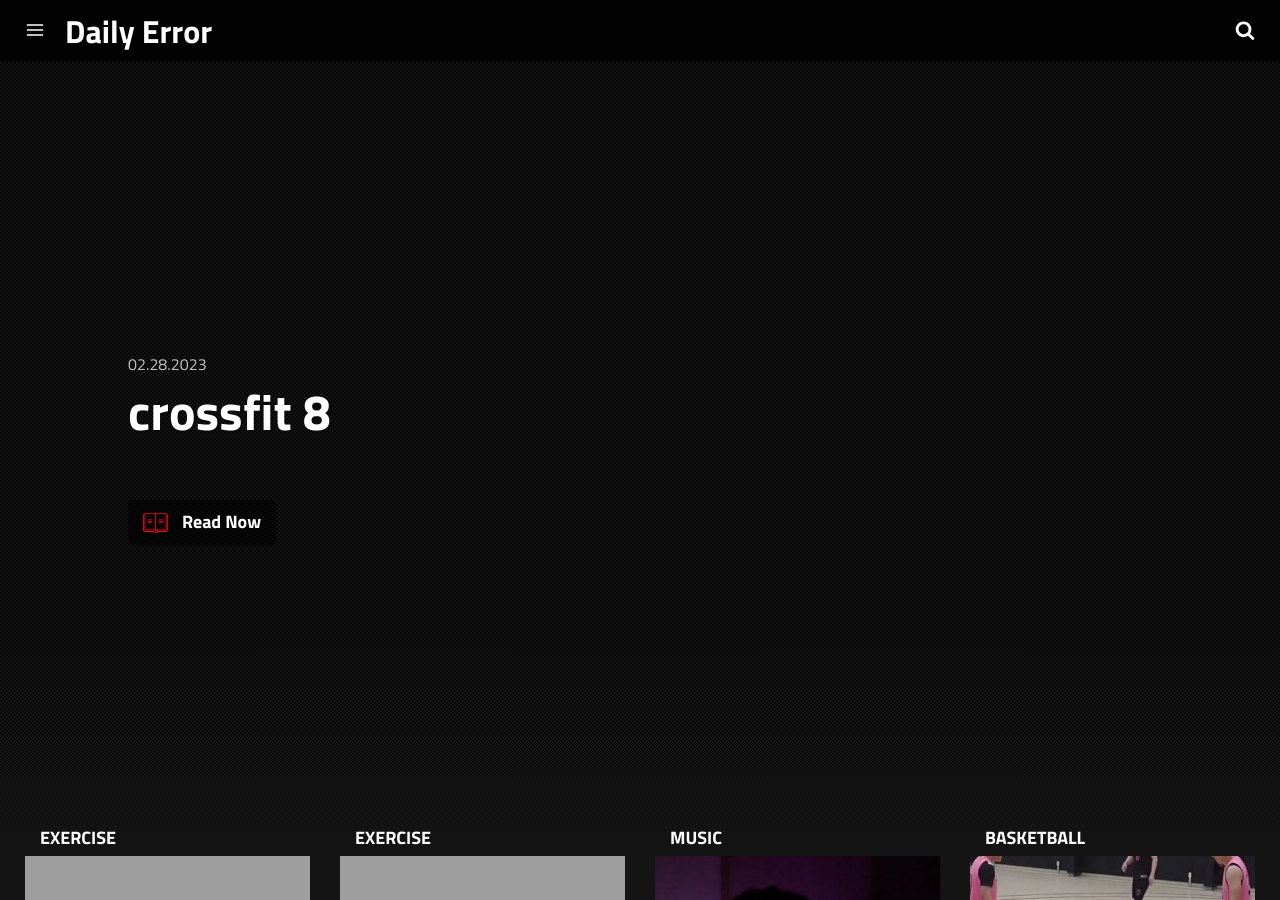
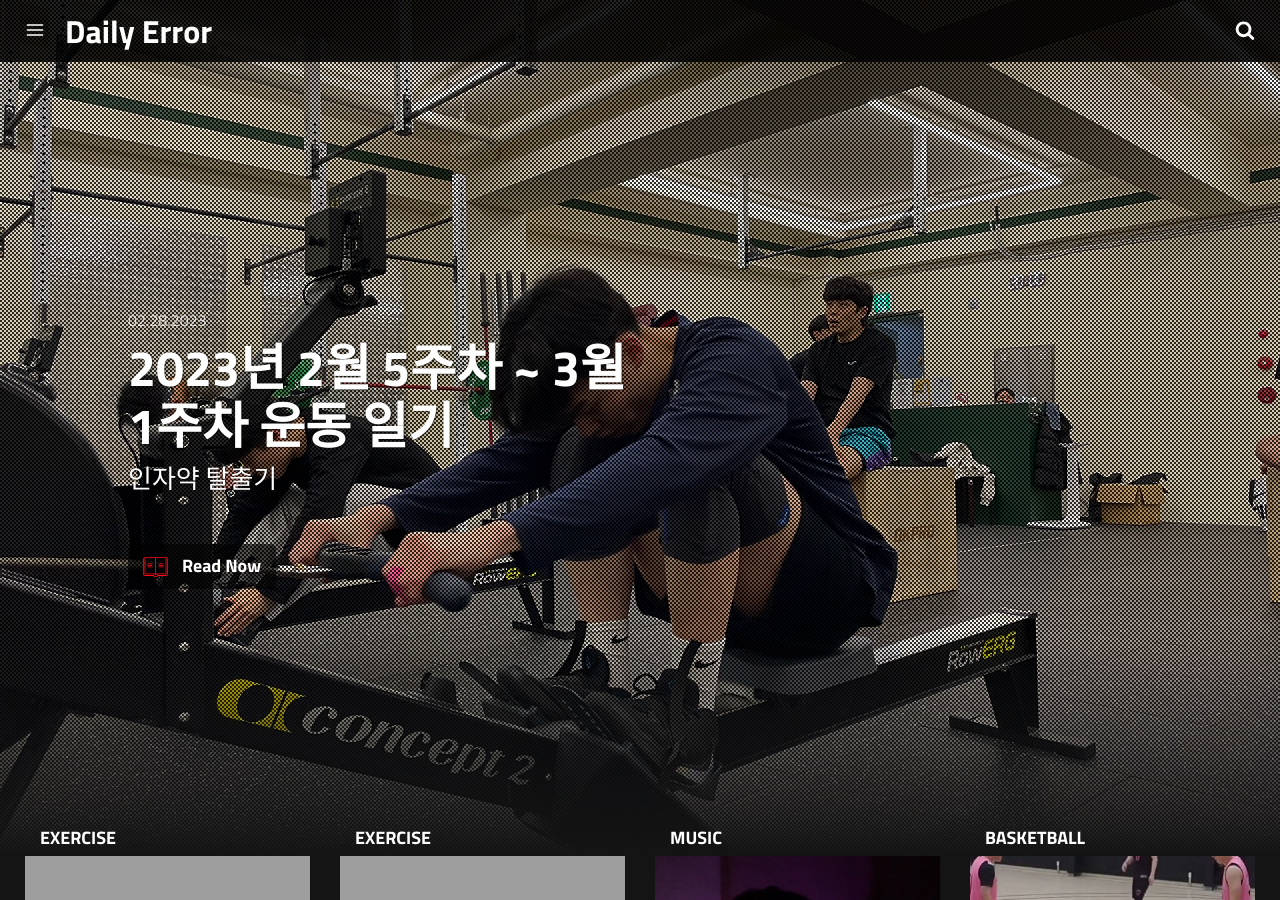
Before and after one commit to wgmin0416/wgmin0416.github.io, a Jekyll site: the page built from index.html, in a window 1280 px wide and 900 px high. Built offline with Jekyll 4.4.1, drawn with Linux system fonts in a browser that asks for light colours; a script that is not in the unit is left out; some of the changed lines change nothing that is shown; grey boxes are pictures that could not be loaded.

Commit message:
[23.03.22] 2023-02-28-crossfit-8.md 포스트 업로드

```diff
--- a/_posts/2023-02-28-crossfit-8.md
+++ b/_posts/2023-02-28-crossfit-8.md
@@ -1,13 +1,71 @@
 ---
 date: 2023-02-28 08:53:14
 layout: post
-title: "crossfit 8"
-subtitle:
-description:
-image:
-optimized_image:
-category:
+title: 2023년 2월 5주차 ~ 3월 1주차 운동 일기
+subtitle: 인자약 탈출기
+description: 인자약 탈출기
+image: /assets/img/posts/2023-02-28-crossfit-8/230227_photo_1.jpg
+optimized_image: /assets/img/posts/2023-02-28-crossfit-8/230227_photo_1.jpg
+category: exercise
 tags:
-author:
+- exercise
+author: wgmin0416
 paginate: false
 ---
+&nbsp;&nbsp; 바쁘기도 했고 아프기도 해서 뒤늦게 올리는 크로스핏 후기..
+
+---
+
+23.02.27 운동 기록
+
+<img src="/assets/img/posts/2023-02-28-crossfit-8/230227_wod.jpg"/>
+
+23.2라는 네임드 와드를 진행했다. A/B로 나뉘는데 A가 끝나자 마자 B를 하면 된다.
+A는 Burpee 후 Pull-ups 5번 후에 Shuttle runs 10회 (1회가 약 10m쯤)
+각 라운드 마다 Burpee Pull-ups가 5회씩 추가 된다. 할수 있는 만큼 진행!
+Burpee Pull-ups 5회, Shuttle runs 10회
+Burpee Pull-ups 10회, Shuttle runs 10회
+Burpee Pull-ups 15회, Shuttle runs 10회
+Burpee Pull-ups 20회, Shuttle runs 10회
+Burpee Pull-ups 25회, Shuttle runs 10회
+Burpee Pull-ups 10회.. 하다가 끝났다.
+마지막 세트 버피할 때 침도 좀 흘린거 같고..
+
+B로 넘어가서 1-rep Max Thruster.
+적당한 무게를 미리 준비해놓고 아주 조금씩 계속 올리면서 기록을 측정했다.
+마지막에 5lb, 2.5lb짜리가 없어서 아쉬운대로 1.25lb를 양쪽에 끼고 했다.
+97.5lb 까지 성공..
+
+<img src="/assets/img/posts/2023-02-28-crossfit-8/230227_record.jpg"/>
+
+---
+
+23.02.28 운동 기록
+
+<img src="/assets/img/posts/2023-02-28-crossfit-8/230228_wod.jpg"/>
+
+12Cal Rowing을 타고 12 Toes To Bar를 하고나서 DB Push Press를 죽어라 하는 2명 팀 와드이다.
+오늘도 민석님과 진행했다.
+마지막에 DB Push Press만 기록에 적을 수 있어서 뭔가 정신적으로 힘든 느낌이 들었다.
+Toes To Bar가 슬슬 되긴 하지만 2~3번만에 리듬이 깨지거나 12번까지는 할 수가 없어서 자연스럽게 Knee Raise로 대체했다.
+DB Push Press는 10kg로 진행했다.
+
+
+<img src="/assets/img/posts/2023-02-28-crossfit-8/230228_record.jpg"/>
+
+15 - 13 - 11 - 11 - 12 - 13개씩 총 75개 달성.
+
+---
+
+23.03.03 운동 기록
+
+<img src="/assets/img/posts/2023-02-28-crossfit-8/230303_wod.jpg"/>
+
+300 Knee Raise, 300 Hang Power Snatch 를 3명이서 나누어서 한 뒤에 3명이서 동시에 Plank를 해서
+총 3분을 채우는 와드이다. Syncro Plank라서 한 명이라도 멈추면 시간 스탑.
+전략적으로 Knee Raise를 10개씩 2번(20개) / Hang Power Snatch를 5개씩 4번(20개) 하는 식으로 돌아갔다.
+300, 300을 딱 채우는 순간 와드 시간이 끝나서 Plank는 못해서 조금 아쉬웠다.
+
+*기록 안적음*
+
+다음 타임까지 넘어가서 빨리 치우다 보니 기록 적는 것을 깜빡했다. 아무튼 19분 50초쯤 완료!
```
Also changed, not shown: assets/img/posts/2023-02-28-crossfit-8/230228_record.jpg (added), assets/img/posts/2023-02-28-crossfit-8/230228_wod.jpg (added), assets/img/posts/2023-02-28-crossfit-8/230303_wod.jpg (added).
